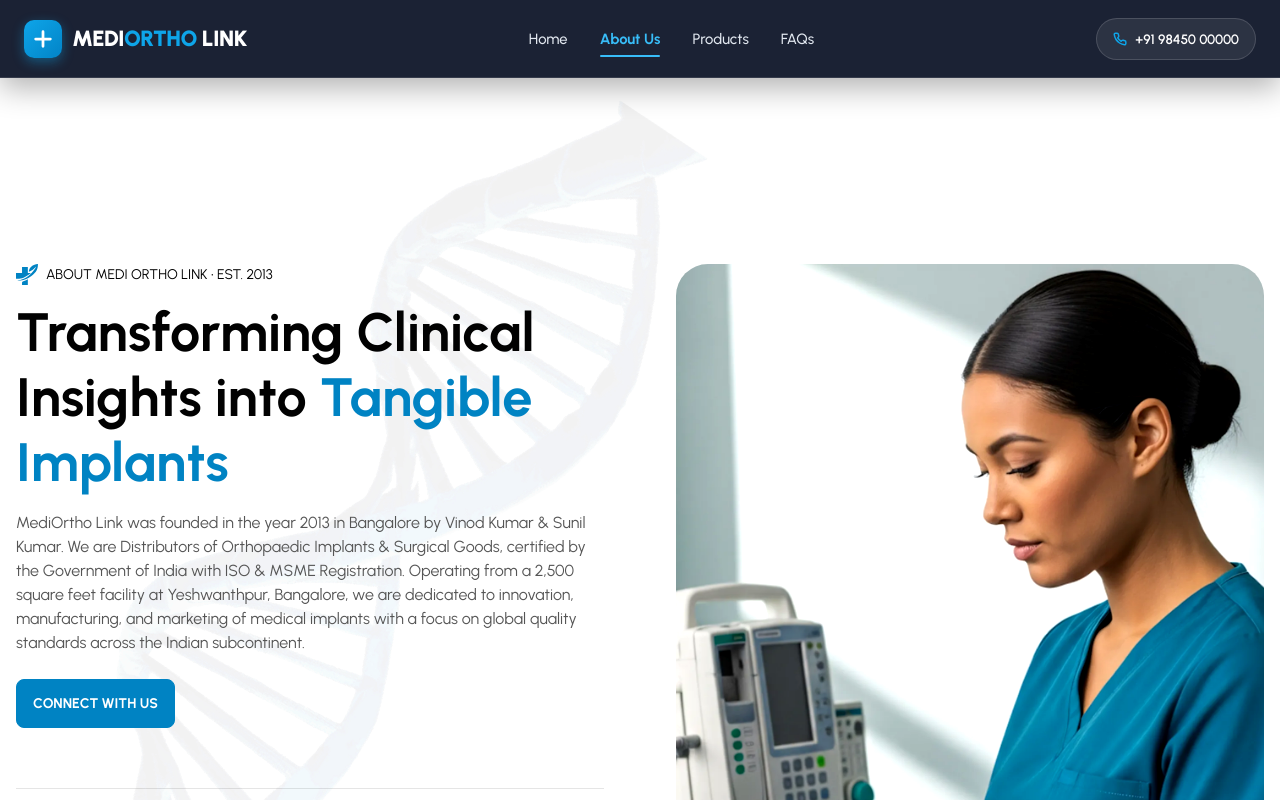
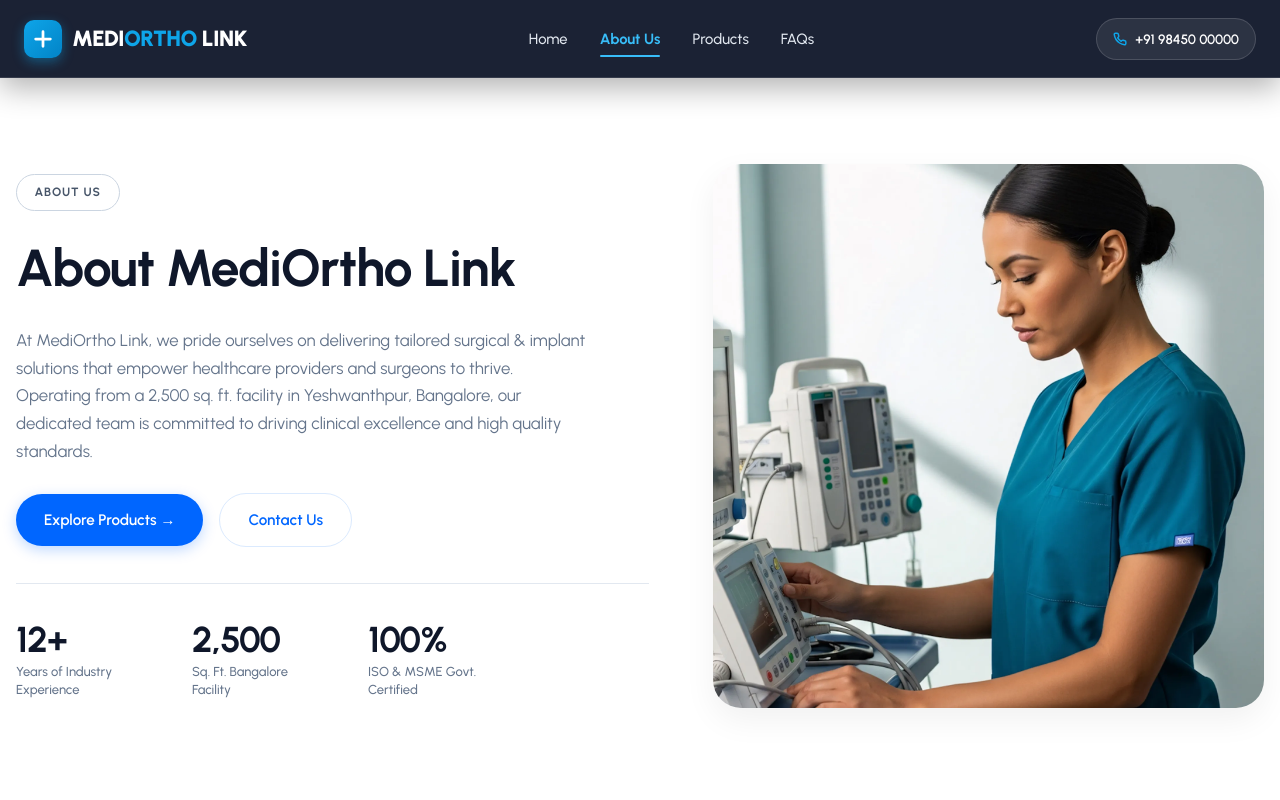
Before and after one commit to Pranav1239/mediortholink, a Next.js app: page /about in a window 1280 px wide. Shown: the top 800 px of the page. Built offline with nearby package versions, Linux system fonts and the light colour scheme.

Commit message:
Redesign About Us Hero section matching reference layout with pill badge, action buttons, divider line, metrics, and portrait image

```diff
--- a/src/app/about/page.tsx
+++ b/src/app/about/page.tsx
@@ -11,80 +11,58 @@
   return (
     <div style={{ paddingTop: "100px" }}>
 
-      {/* 1. ABOUT HERO SECTION */}
-      <section className={styles.discoverSection} style={{ paddingTop: "60px" }}>
-        <Image
-          src="/images/695a5bffebea08352d2f46f6_675d6fafc8d538425e0683dd_about-vector_1.webp"
-          width={2832}
-          height={4580}
-          sizes="(max-width: 479px) 22rem, (max-width: 767px) 28rem, (max-width: 991px) 36rem, 44.25rem"
-          alt=""
-          aria-hidden="true"
-          className={styles.aboutBackground}
-        />
-        <div className={styles.aboutWrapper}>
-          <div className={shared.container}>
-            <div className={styles.aboutBottom}>
-              <div className={styles.aboutLeft}>
-                <div className={styles.aboutTop}>
-                  <div className={styles.aboutFlex}>
-                    <Image src={badgeIcon} width={22} height={21} alt="" aria-hidden="true" className={styles.aboutIcon} />
-                    <p className={styles.aboutYear}>ABOUT MEDI ORTHO LINK • EST. 2013</p>
-                  </div>
-                  <h1 className={styles.aboutTitle}>
-                    Transforming Clinical Insights into <span className={styles.primaryColor}>Tangible Implants</span>
-                  </h1>
-                  <p className={styles.aboutPara}>
-                    MediOrtho Link was founded in the year 2013 in Bangalore by Vinod Kumar &amp; Sunil Kumar. We are Distributors of Orthopaedic Implants &amp; Surgical Goods, certified by the Government of India with ISO &amp; MSME Registration. Operating from a 2,500 square feet facility at Yeshwanthpur, Bangalore, we are dedicated to innovation, manufacturing, and marketing of medical implants with a focus on global quality standards across the Indian subcontinent.
-                  </p>
-                  <div>
-                    <Link href="/contact" className={shared.primaryButton}>
-                      <div className={shared.primaryButtonText}>CONNECT WITH US</div>
-                      <div className={shared.primaryButtonBg}></div>
-                    </Link>
-                  </div>
+      {/* 1. ABOUT HERO SECTION (Redesigned per Reference Image) */}
+      <section className={styles.aboutHeroNewSection}>
+        <div className={shared.container}>
+          <div className={styles.aboutHeroNewWrapper}>
+            {/* Left Content Column */}
+            <div className={styles.aboutHeroNewLeft}>
+              <span className={styles.aboutHeroPillTag}>ABOUT US</span>
+              <h1 className={styles.aboutHeroNewTitle}>About MediOrtho Link</h1>
+              <p className={styles.aboutHeroNewPara}>
+                At MediOrtho Link, we pride ourselves on delivering tailored surgical &amp; implant solutions that empower healthcare providers and surgeons to thrive. Operating from a 2,500 sq. ft. facility in Yeshwanthpur, Bangalore, our dedicated team is committed to driving clinical excellence and high quality standards.
+              </p>
+
+              {/* Action Buttons Row */}
+              <div className={styles.aboutHeroButtonsRow}>
+                <Link href="/services" className={styles.aboutHeroPrimaryBtn}>
+                  Explore Products &rarr;
+                </Link>
+                <Link href="/contact" className={styles.aboutHeroSecondaryBtn}>
+                  Contact Us
+                </Link>
+              </div>
+
+              {/* Divider Line */}
+              <div className={styles.aboutHeroDivider}></div>
+
+              {/* Stats Metrics Row */}
+              <div className={styles.aboutHeroMetricsRow}>
+                <div className={styles.aboutHeroMetricItem}>
+                  <span className={styles.aboutHeroMetricNumber}>12+</span>
+                  <span className={styles.aboutHeroMetricLabel}>Years of Industry Experience</span>
                 </div>
-                <div className={styles.aboutLine}></div>
-                <div className={styles.aboutGrid}>
-                  <div className={styles.aboutContent}>
-                    <p className={styles.innovative}>Global Quality Implants</p>
-                    <p className={styles.aboutParaTight}>We market top-grade orthopaedic implants and instruments engineered for precision and durability.</p>
-                  </div>
-                  <div className={styles.aboutContent}>
-                    <p className={styles.innovative}>Surgeon &amp; Clinical Partnerships</p>
-                    <p className={styles.aboutParaTight}>We partner with orthopedic surgeons and academicians to transform clinical insights into tangible surgical solutions.</p>
-                  </div>
+                <div className={styles.aboutHeroMetricItem}>
+                  <span className={styles.aboutHeroMetricNumber}>2,500</span>
+                  <span className={styles.aboutHeroMetricLabel}>Sq. Ft. Bangalore Facility</span>
                 </div>
-                <div className={styles.appointmentCard}>
-                  <div className={styles.appointmentFlex}>
-                    <Image
-                      src="/images/698c2f523d1538d40003f912_Frame_1000003074.webp"
-                      width={261}
-                      height={270}
-                      loading="lazy"
-                      alt="Founders"
-                      className={styles.appointmentImage}
-                    />
-                    <div className={styles.appointmentBlock}>
-                      <p className={styles.appointmentAuthorName}>Vinod Kumar &amp; Sunil Kumar</p>
-                      <p className={styles.appointmentAuthorDesignation}>Founders, MediOrtho Link</p>
-                    </div>
-                  </div>
-                  <Link href="/contact" className={`${shared.primaryButton} ${shared.primaryButtonAppointment}`}>
-                    <div className={shared.primaryButtonText}>Contact Founders</div>
-                    <div className={`${shared.primaryButtonBg} ${shared.primaryButtonBgAppointment}`}></div>
-                  </Link>
+                <div className={styles.aboutHeroMetricItem}>
+                  <span className={styles.aboutHeroMetricNumber}>100%</span>
+                  <span className={styles.aboutHeroMetricLabel}>ISO &amp; MSME Govt. Certified</span>
                 </div>
               </div>
-              <div className={styles.aboutRight}>
+            </div>
+
+            {/* Right Portrait Image Column */}
+            <div className={styles.aboutHeroNewRight}>
+              <div className={styles.aboutHeroImageWrapper}>
                 <Image
                   src="/images/698c244c655aa1ba0a300fa1_Frame_1000003067.webp"
-                  width={1884}
-                  height={2046}
-                  loading="lazy"
-                  sizes="(max-width: 767px) 100vw, 45vw"
-                  alt="MediOrtho Link Office"
-                  className={styles.aboutImage}
+                  width={1200}
+                  height={1400}
+                  priority
+                  alt="MediOrtho Link Founders and Headquarters"
+                  className={styles.aboutHeroMainImage}
                 />
               </div>
             </div>
--- a/src/app/page.module.css
+++ b/src/app/page.module.css
@@ -1935,3 +1935,196 @@
     font-size: 1.75rem;
   }
 }
+
+/* =============================================================
+   ABOUT HERO NEW SECTION (Matching Uploaded Reference Image)
+   ============================================================= */
+
+.aboutHeroNewSection {
+  position: relative;
+  padding-top: 4rem;
+  padding-bottom: 5rem;
+  background-color: #ffffff;
+}
+
+.aboutHeroNewWrapper {
+  display: grid;
+  grid-template-columns: 1.15fr 1fr;
+  gap: 4rem;
+  align-items: center;
+  width: 100%;
+}
+
+.aboutHeroNewLeft {
+  display: flex;
+  flex-direction: column;
+  align-items: flex-start;
+  gap: 1.75rem;
+}
+
+.aboutHeroPillTag {
+  display: inline-block;
+  padding: 0.35rem 1.1rem;
+  border-radius: 9999px;
+  border: 1px solid #cbd5e1;
+  font-size: 0.75rem;
+  font-weight: 700;
+  color: #475569;
+  letter-spacing: 0.08em;
+  text-transform: uppercase;
+  background-color: #ffffff;
+}
+
+.aboutHeroNewTitle {
+  font-size: 3.25rem;
+  font-weight: 700;
+  line-height: 1.15;
+  color: #0f172a;
+  letter-spacing: -0.02em;
+}
+
+.aboutHeroNewPara {
+  font-size: 1.05rem;
+  line-height: 1.65;
+  color: #64748b;
+  max-width: 36rem;
+}
+
+.aboutHeroButtonsRow {
+  display: flex;
+  align-items: center;
+  gap: 1rem;
+}
+
+.aboutHeroPrimaryBtn {
+  display: inline-flex;
+  align-items: center;
+  gap: 0.5rem;
+  padding: 0.85rem 1.75rem;
+  border-radius: 9999px;
+  background-color: #0066ff;
+  color: #ffffff;
+  font-size: 0.95rem;
+  font-weight: 600;
+  text-decoration: none;
+  transition: all 0.2s ease;
+  box-shadow: 0 4px 14px rgba(0, 102, 255, 0.25);
+}
+
+.aboutHeroPrimaryBtn:hover {
+  background-color: #0052cc;
+  box-shadow: 0 6px 20px rgba(0, 102, 255, 0.35);
+  transform: translateY(-1px);
+}
+
+.aboutHeroSecondaryBtn {
+  display: inline-flex;
+  align-items: center;
+  gap: 0.5rem;
+  padding: 0.85rem 1.75rem;
+  border-radius: 9999px;
+  background-color: #ffffff;
+  border: 1px solid #dbeafe;
+  color: #0066ff;
+  font-size: 0.95rem;
+  font-weight: 600;
+  text-decoration: none;
+  transition: all 0.2s ease;
+}
+
+.aboutHeroSecondaryBtn:hover {
+  background-color: #eff6ff;
+  border-color: #bfdbfe;
+}
+
+.aboutHeroDivider {
+  width: 100%;
+  height: 1px;
+  background-color: #e2e8f0;
+  margin-top: 0.5rem;
+  margin-bottom: 0.5rem;
+}
+
+.aboutHeroMetricsRow {
+  display: flex;
+  align-items: flex-start;
+  gap: 3rem;
+  width: 100%;
+}
+
+.aboutHeroMetricItem {
+  display: flex;
+  flex-direction: column;
+  gap: 0.25rem;
+}
+
+.aboutHeroMetricNumber {
+  font-size: 2.25rem;
+  font-weight: 700;
+  color: #0f172a;
+  line-height: 1.1;
+  letter-spacing: -0.02em;
+}
+
+.aboutHeroMetricLabel {
+  font-size: 0.8125rem;
+  font-weight: 500;
+  color: #64748b;
+  line-height: 1.35;
+  max-width: 8rem;
+}
+
+.aboutHeroNewRight {
+  width: 100%;
+  height: 100%;
+  display: flex;
+  justify-content: center;
+  align-items: center;
+}
+
+.aboutHeroImageWrapper {
+  width: 100%;
+  height: 34rem;
+  border-radius: 1.75rem;
+  overflow: hidden;
+  position: relative;
+  box-shadow: 0 12px 32px rgba(0, 0, 0, 0.06);
+}
+
+.aboutHeroMainImage {
+  width: 100%;
+  height: 100%;
+  object-fit: cover;
+  display: block;
+}
+
+@media screen and (max-width: 991px) {
+  .aboutHeroNewWrapper {
+    grid-template-columns: 1fr;
+    gap: 3rem;
+  }
+  .aboutHeroImageWrapper {
+    height: 24rem;
+  }
+  .aboutHeroNewTitle {
+    font-size: 2.5rem;
+  }
+}
+
+@media screen and (max-width: 767px) {
+  .aboutHeroMetricsRow {
+    flex-wrap: wrap;
+    gap: 1.5rem;
+  }
+  .aboutHeroButtonsRow {
+    flex-direction: column;
+    align-items: stretch;
+    width: 100%;
+  }
+  .aboutHeroPrimaryBtn, .aboutHeroSecondaryBtn {
+    justify-content: center;
+  }
+  .aboutHeroNewTitle {
+    font-size: 2.1rem;
+  }
+}
```
